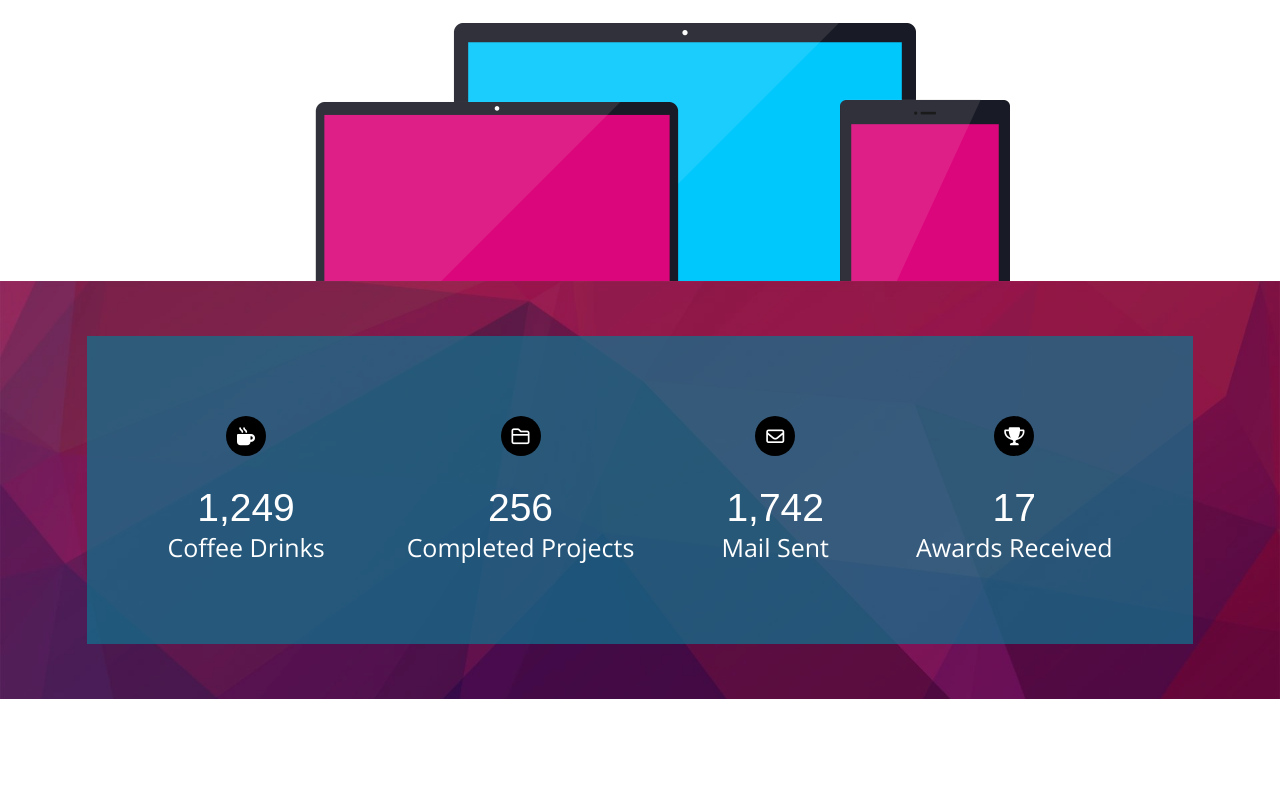
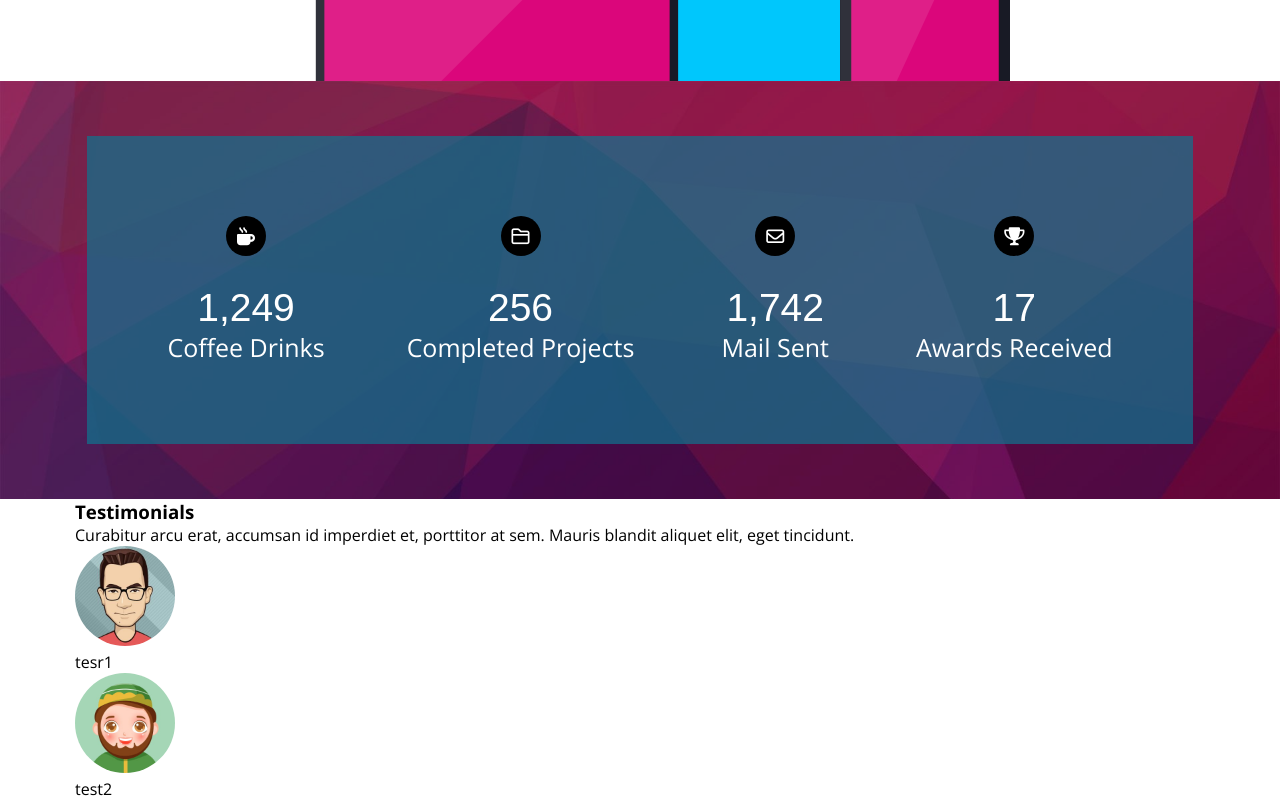
Before and after one commit to MohamedMassoud10/kasper, a React (Create React App) app: page / in a window 1280 px wide. Shown: the part 4049-4849 px from the top of the page. Before the commit the page ends 4748 px from the top, so only its background shows below. Built offline with nearby package versions, Linux system fonts and the light colour scheme.

Commit message:
skiils section

```diff
--- a/src/component/About.js
+++ b/src/component/About.js
@@ -35,6 +35,30 @@ let About=()=>{
             </div>
           </div>
         </div>
+        <div>
+        </div>
+        <div className="our-skills">
+        <div className="testimonials">
+        <h3>Testimonials</h3>
+          <p>
+            Curabitur arcu erat, accumsan id imperdiet et, porttitor at sem. Mauris blandit aliquet elit, eget
+            tincidunt.
+          </p>
+          <div className="content">
+              <img src="../imges/skills-01.jpg" alt="" />
+              <p>tesr1</p>
+          </div>
+          <div className="content">
+              <img src="../imges/skills-02.jpg" alt="" />
+              <p>test2</p>
+          </div>
+          <ul class="bullets">
+            <li></li>
+            <li class="active"></li>
+            <li></li>
+          </ul>
+        </div>
+        </div>
         </ScrollTrigger>
 
         </div>
--- a/src/index.css
+++ b/src/index.css
@@ -513,7 +513,6 @@ ul{
   .portfolio .imgs-container .box img {
     max-width: 100%;
     transition: 0.3s;
-        margin-top: 100px;
   }
   .portfolio .imgs-container .box .caption {
     position: absolute;
@@ -600,3 +599,11 @@ ul{
     margin: 0 auto 30px;
     font-size: 18px;
 }
+.our-skills{
+    width: 1130px;
+    margin: auto;
+}
+.our-skills .testimonials .content img{
+    height: 100px;
+    border-radius: 50%;
+}
```
